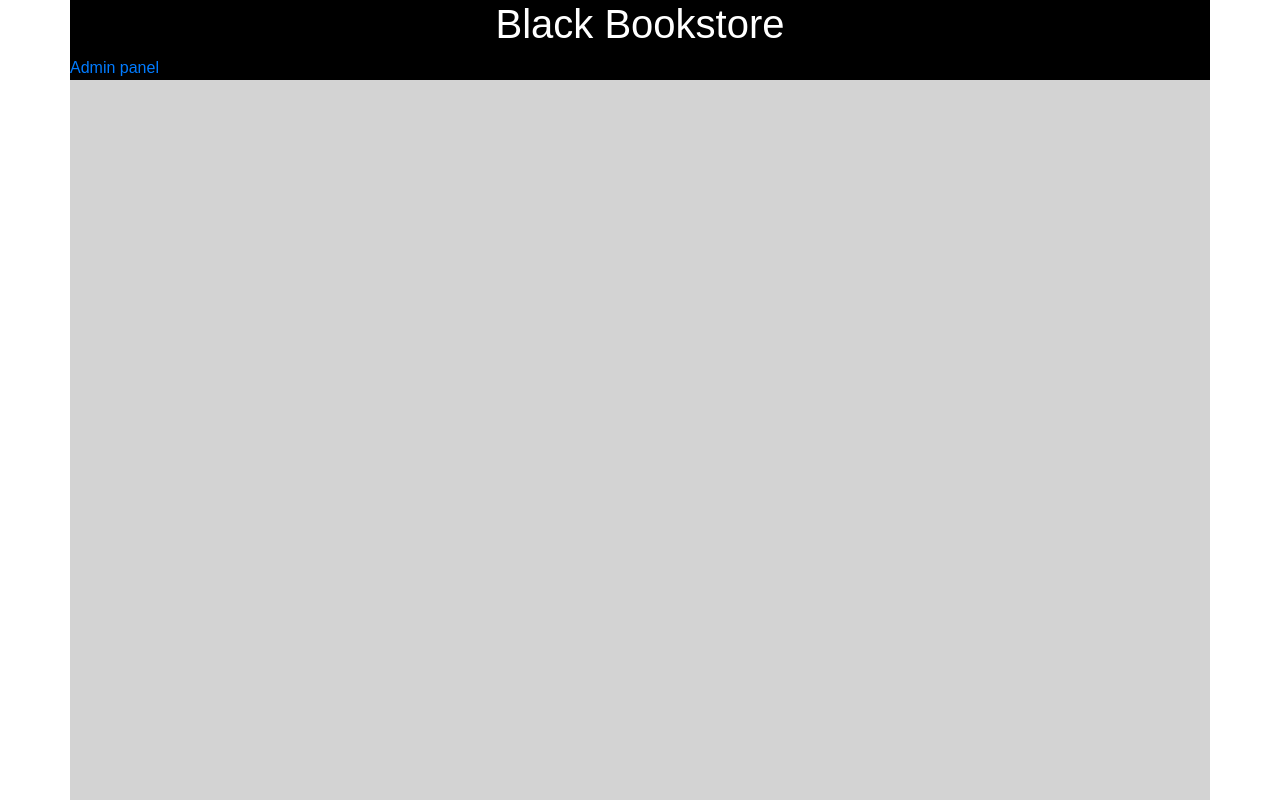
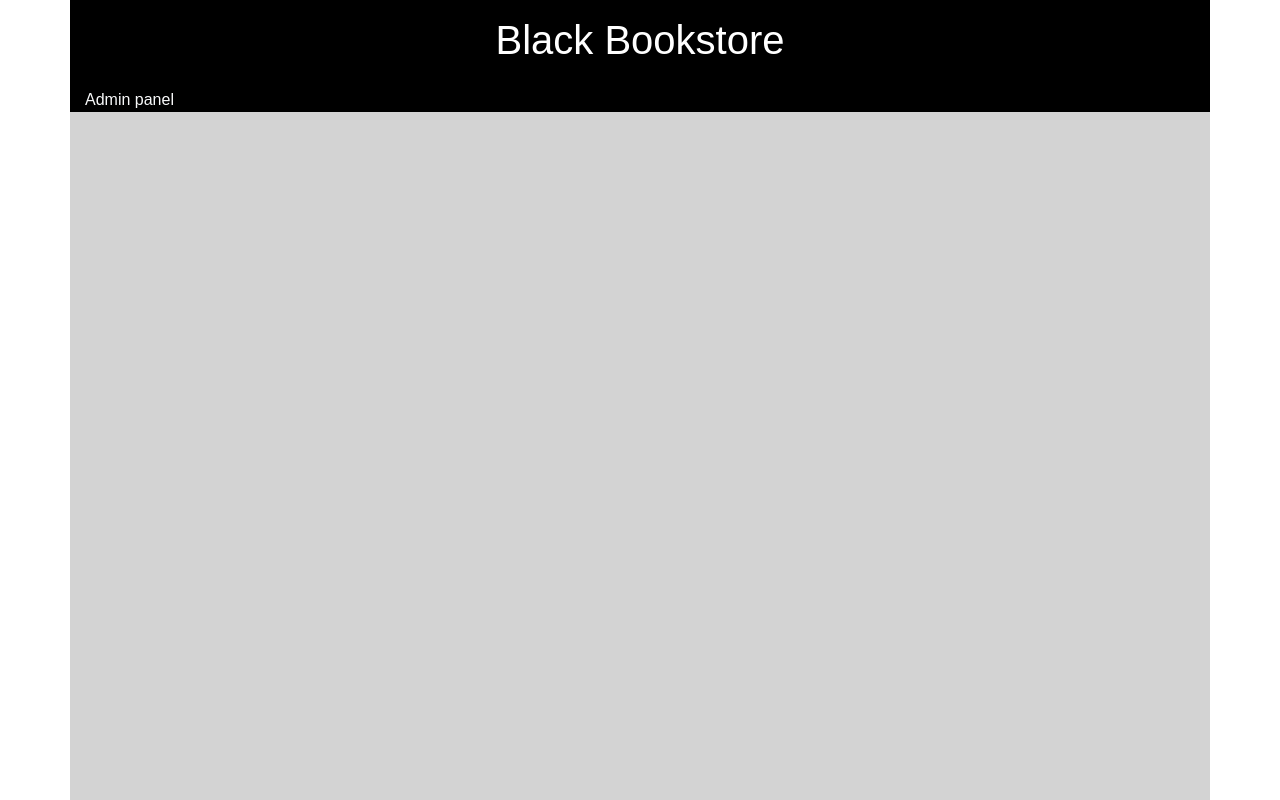
Before and after one commit to justynamak/kurs-react, a React (Create React App) app: page / in a window 1280 px wide. Built offline with nearby package versions, Linux system fonts and the light colour scheme; no server answers.

Commit message:
dodanie przycisku zaloguj

```diff
--- a/src/components/Header/Header.js
+++ b/src/components/Header/Header.js
@@ -37,9 +37,13 @@ class Header extends Component {
       color: textColor
     };
     return (
-      <header className="row header" style={style} onClick={this.handleClick}>
-        <h1 className="text-center w-100">{this.state.bookStoreName}</h1>
-        <Link to="/admin-panel">Admin panel</Link>
+      <header className="header row" style={style} onClick={this.handleClick}>
+        <div className="container">
+          <h1 className="text-center w-100 py-3">{this.state.bookStoreName}</h1>
+          <Link to="/admin-panel" className="text-light text-right">
+            Admin panel
+          </Link>
+        </div>
       </header>
     );
   }
```
